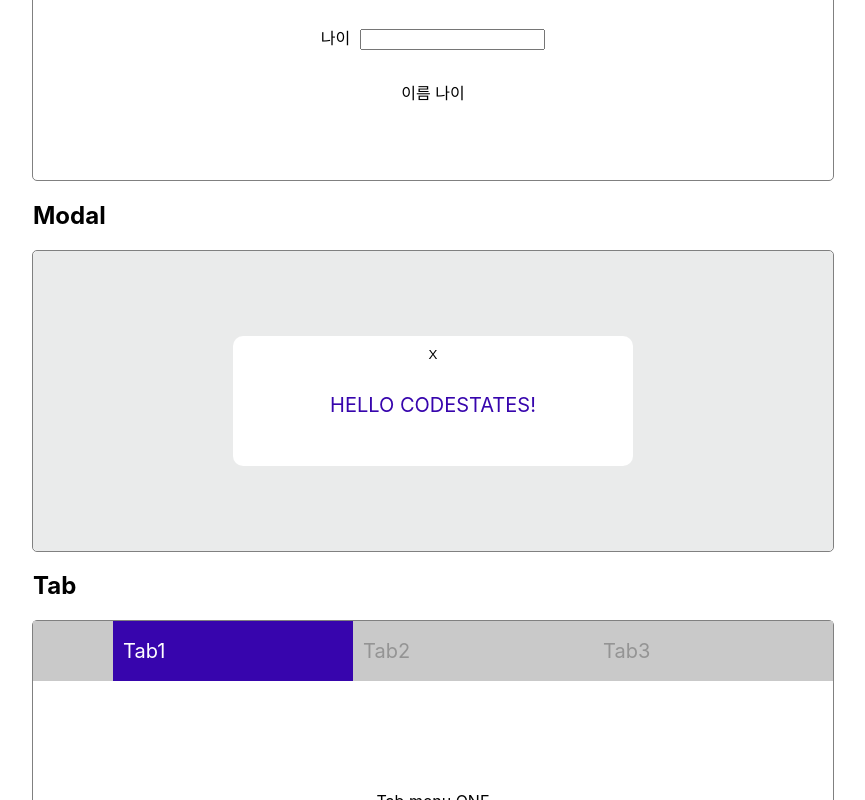
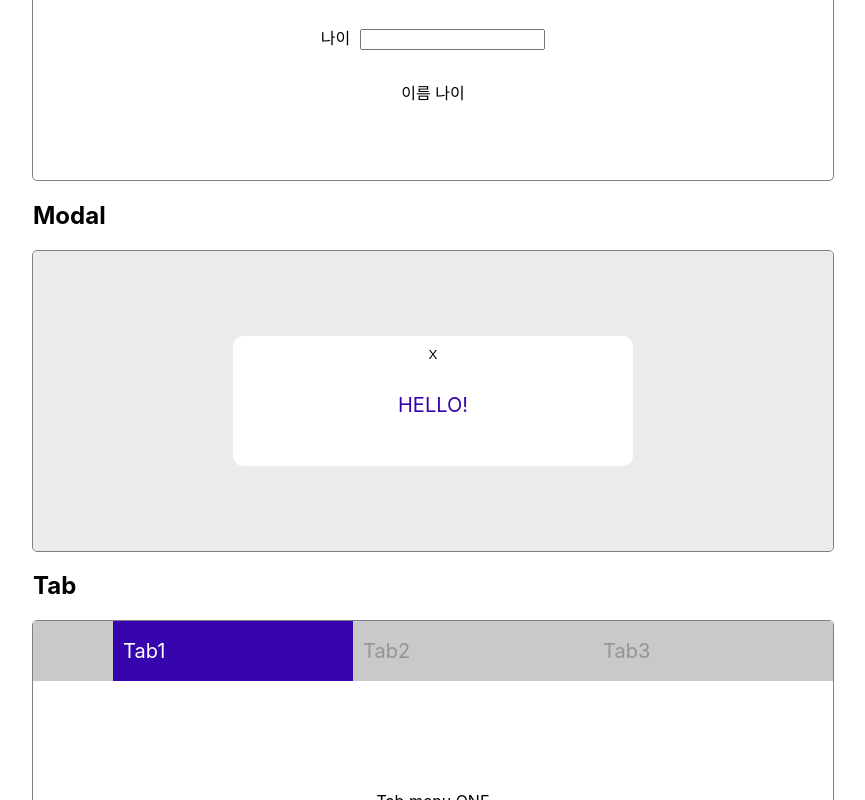
Before and after one commit to cubodado/Components, a React (Create React App) app in the folder custom-component/: page / in a window 1280 px wide. Both pictures are taken after a click on the button "Open Modal". Shown: the part 581-1381 px from the top of the page, without its empty margins (207-1072 px from the left). Built offline with nearby package versions, Linux system fonts and the light colour scheme.

Commit message:
Refactor: autoComplete off

```diff
--- a/custom-component/src/component/ClickToEdit.js
+++ b/custom-component/src/component/ClickToEdit.js
@@ -31,11 +31,11 @@
         <div className="click-box">
           <section className="input-area">
             <label htmlFor="name" id="name-label">이름</label>
-            <input type="text" id="name"></input>
+            <input type="text" id="name" autoComplete="off"></input>
           </section>
           <section className="input-area">
             <label htmlFor="age" id="age-label">나이</label>
-            <input type="text" id="age"></input>
+            <input type="text" id="age" autoComplete="off"></input>
           </section>
           <section className="output-area">
             <p>이름 { inputName } 나이 {inputAge}</p>
--- a/custom-component/src/component/Modal.js
+++ b/custom-component/src/component/Modal.js
@@ -25,7 +25,7 @@
           <div className="modal-background"></div>
           <div className="modal-popup-content">
             <button className="close-btn" onClick={ closeModal }>X</button>
-            <p id="modal-text">HELLO CODESTATES!</p>
+            <p id="modal-text">HELLO!</p>
           </div>
         </section>
       </section>
```
